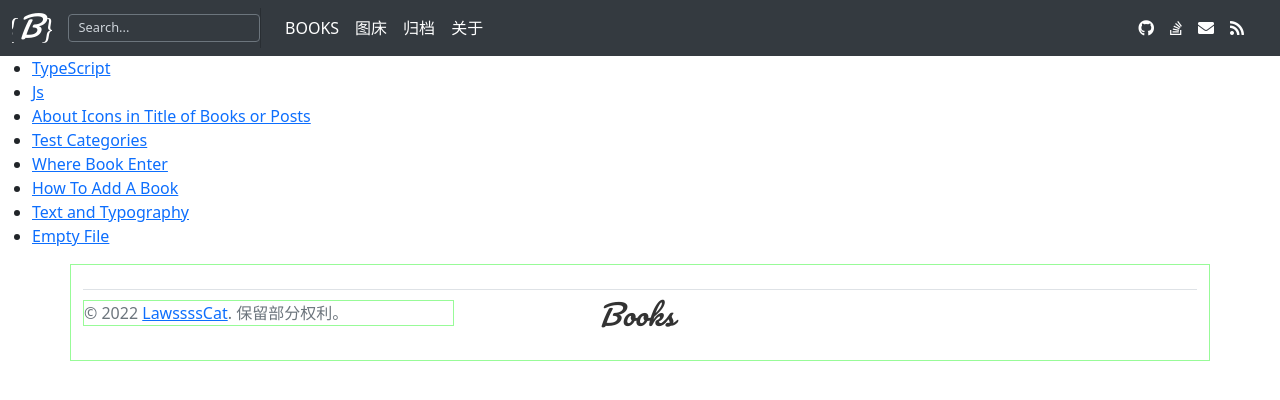
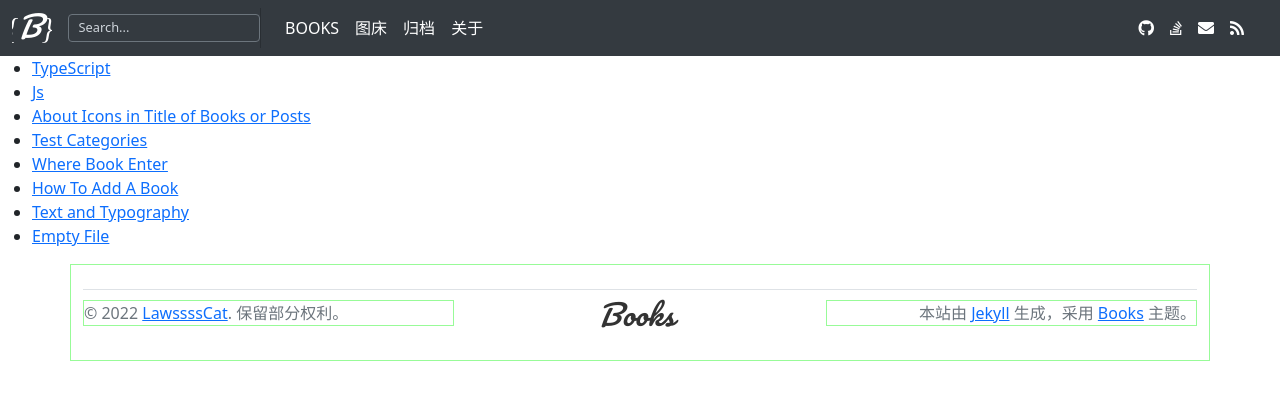
Before and after one commit to LawssssCat/jekyll-theme-books, a Jekyll site: the page built from index.md, in a window 1280 px wide. Shown: the top 400 px of the page. Built offline with Jekyll 4.4.1, drawn with Linux system fonts in a browser that asks for light colours; nearby versions of some CDN libraries.

Commit message:
complete meta in footer

```diff
--- a/_data/locales/en.yml
+++ b/_data/locales/en.yml
@@ -1,3 +1,5 @@
+meta: Powered by :PLATFORM with :THEME theme.
+
 copyright:
   # Shown at the bottom of the post
   license:
--- a/_data/locales/zh-CN.yml
+++ b/_data/locales/zh-CN.yml
@@ -1,3 +1,5 @@
+meta: 本站由 :PLATFORM 生成，采用 :THEME 主题。
+
 tagline: 文章分类为话题，话题整理为书本。
 description: 文章分类为话题，话题整理为书本。方便文章的管理和查阅。
 
--- a/_includes/footer.html
+++ b/_includes/footer.html
@@ -4,6 +4,7 @@
 
 <div class="container">
   <footer class="d-flex flex-wrap justify-content-between align-items-center py-2 my-4 border-top">
+
     <div class="col-md-4 d-flex align-items-center">
       <span class="text-muted">
         &copy; {{ 'now' | date: "%Y" }}
@@ -20,5 +21,20 @@
       <img class="logo" width="40" src="{{ 'assets/images/books.svg' | relative_url }}"/>
     </a>
 
+    <div class="col-md-4 d-flex align-items-center justify-content-end">
+      <span class="text-muted">
+        {% capture _platform %}
+          <a href="https://jekyllrb.com" target="_blank" rel="noopener">Jekyll</a>
+        {% endcapture %}
+        {% capture _theme %}
+          <a href="https://github.com/LawssssCat/jekyll-theme-books" target="_blank" rel="noopener">Books</a>
+        {% endcapture %}
+        {{ site.data.locales[site.lang].meta
+          | default: 'Powered by :PLATFORM with :THEME theme.'
+          | replace: ':PLATFORM', _platform | replace: ':THEME', _theme
+        }}
+      </span>
+    </div>
+
   </footer>
 </div>
```
